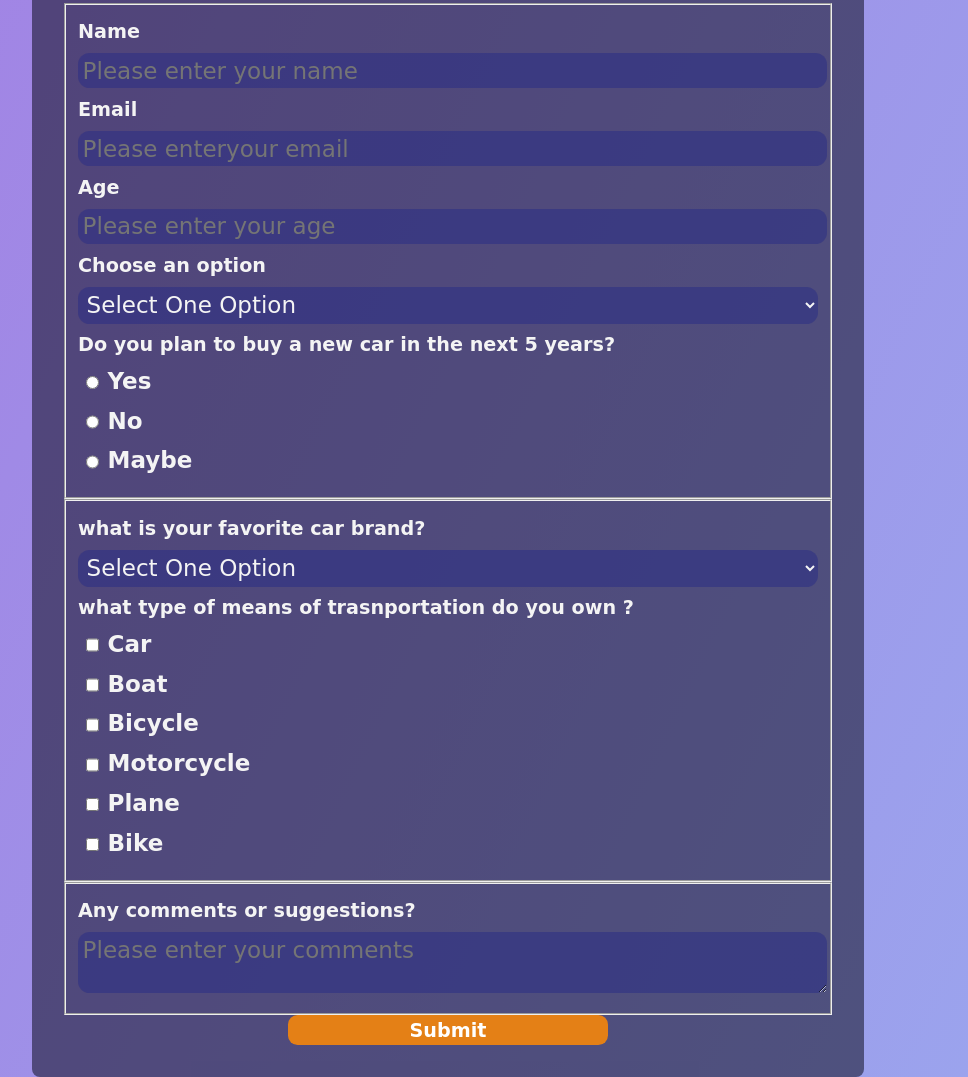
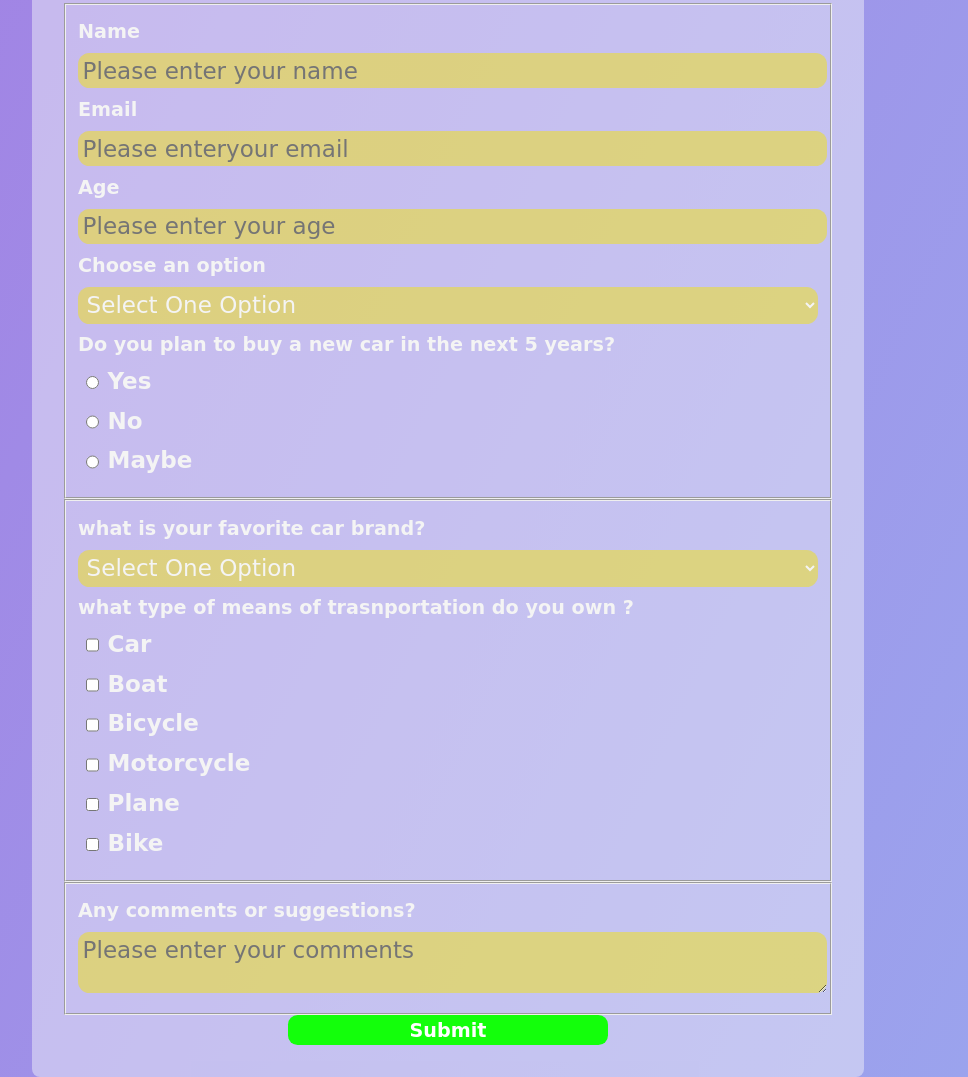
Before and after one commit to Nicolas8489/nicolas, a plain HTML site: page index.html in a window 1280 px wide. Shown: the part 258-1335 px from the top of the page, without its empty margins (192-1160 px from the left). Drawn offline with Linux system fonts and the light colour scheme.

Commit message:
se cambio el color background

```diff
--- a/styles.css
+++ b/styles.css
@@ -43,11 +43,12 @@ h1 {
 #survey-form {
     width: 60%;
     margin: 0 auto;
-    background-color: rgba(3, 3, 17, 0.5);
+    background-color: rgba(238, 238, 248, 0.5);
     padding: 2em;
     border-radius: 0.5em;
     max-width: 800px;
     min-width: 200px;
+
 }
 
 fieldset {
@@ -69,7 +70,7 @@ input, select, textarea {
     font-size: 1.2em;
     font-family: 'Italianno', cursive;
     color: rgb(244, 244, 244);
-    background-color: rgba(40, 45, 133, 0.5);
+    background-color: rgba(243, 228, 19, 0.5);
 }
 
 label {
@@ -96,7 +97,7 @@ label {
     margin: auto;
     padding: auto;
     color : rgb(255, 255, 255);
-    background-color: rgb(228, 128, 22);
+    background-color: rgb(19, 255, 11);
     border-color:  rgb(0, 0, 0);
     font-weight: bolder;
    }
```
